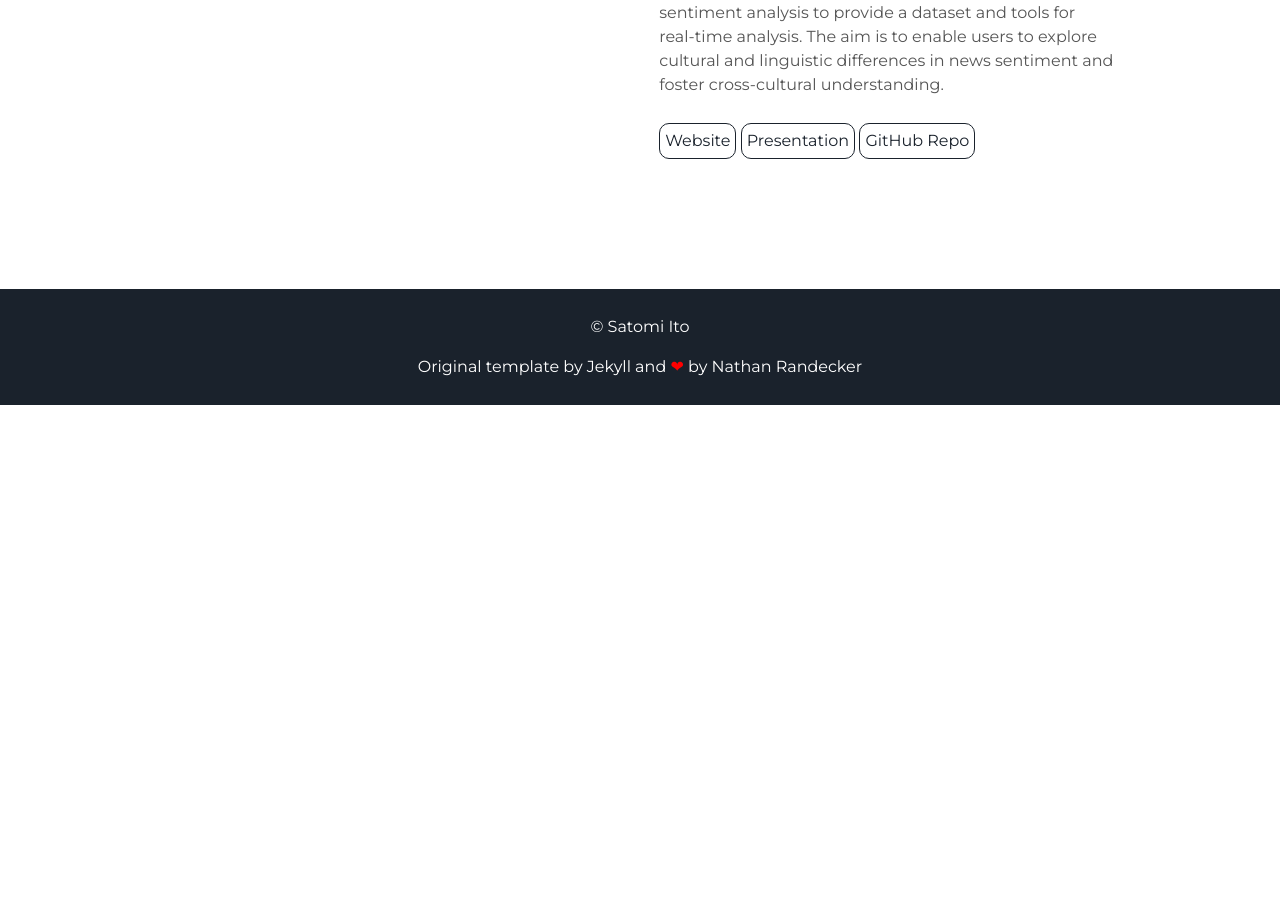
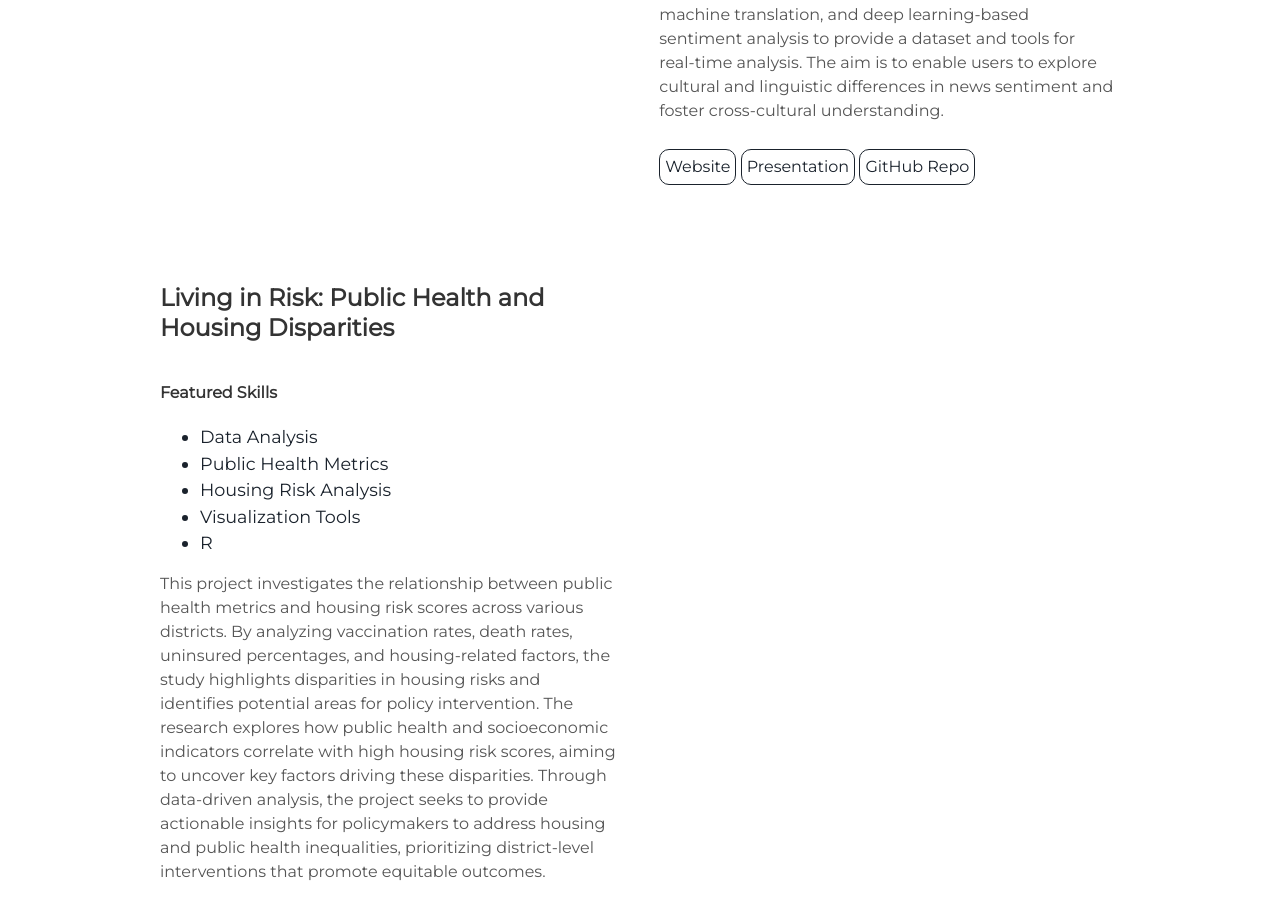
Before and after one commit to satomitheito/satomitheito.github.io, a Jekyll site: the page built from index.html, in a window 1280 px wide and 900 px high, scrolled down 3089 px. Built offline with Jekyll 4.4.1, drawn with Linux system fonts in a browser that asks for light colours; before the commit the page ends 3494 px from its top, so only the background shows below that; some of the changed text lies outside the part shown.

Commit message:
Update projects.html

```diff
--- a/_includes/projects.html
+++ b/_includes/projects.html
@@ -56,3 +57,48 @@
   <a class="project-link" href="https://github.com/satomitheito/NLP-Article-Analysis" target="_blank" rel="noopener noreferrer">GitHub Repo</a>
   </div>
 </div>
+
+
+<div class="user-projects">
+  <div class="contents">
+    <h3> Living in Risk: Public Health and Housing Disparities </h3>
+    <h4>Featured Skills</h4>
+    <ul class="skills-list">
+      <li>Data Analysis</li>
+      <li>Public Health Metrics</li>
+      <li>Housing Risk Analysis</li>
+      <li>Visualization Tools</li>
+      <li>R</li>
+    </ul>
+
+    <p>
+      This project investigates the relationship between public health metrics and housing risk scores across various districts.
+      By analyzing vaccination rates, death rates, uninsured percentages, and housing-related factors, the study highlights
+      disparities in housing risks and identifies potential areas for policy intervention. The research explores how public
+      health and socioeconomic indicators correlate with high housing risk scores, aiming to uncover key factors driving these disparities.
+      Through data-driven analysis, the project seeks to provide actionable insights for policymakers to address housing and public health
+      inequalities, prioritizing district-level interventions that promote equitable outcomes.
+    </p>
+
+    <a class="project-link"
+      href="https://github.com/satomitheito/Living-In-Risk"
+      target="_blank"
+      rel="noopener noreferrer"
+      >GitHub Repo</a
+    >
+    <a
+      class="project-link"
+      href="https://github.com/satomitheito/Living-In-Risk/blob/main/presentation%3Areport/DSAN%205100%20-%20Final%20Report.pdf"
+      target="_blank"
+      rel="noopener noreferrer"
+      >Report</a
+    >
+    <a
+      class="project-link"
+      href="https://github.com/satomitheito/Living-In-Risk/blob/main/presentation%3Areport/DSAN_5100__Final_NYC_Evictions.pdf"
+      target="_blank"
+      rel="noopener noreferrer"
+      >Presentation</a
+    >
+  </div>
+</div>
```
Also changed, not shown: other parts of _includes/projects.html (+1 -0 lines).
